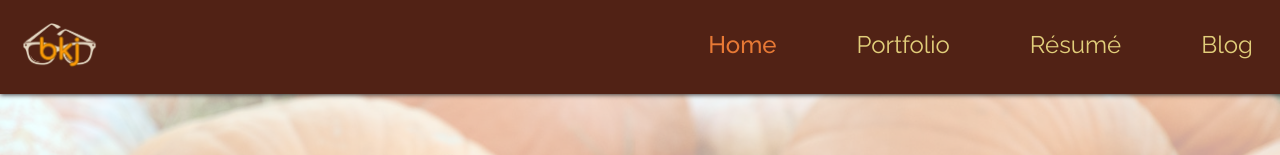
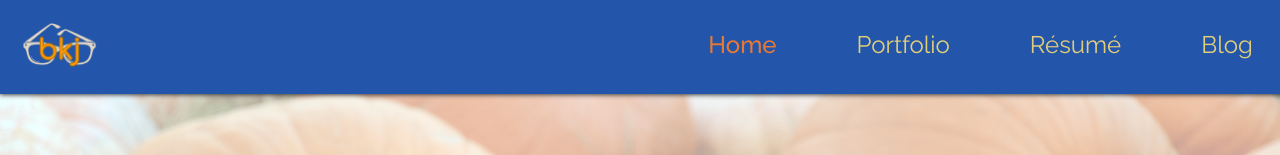
Before and after one commit to benjaminkent/portfolio, a React (Create React App) app: page /#/ in a window 1280 px wide. Shown: the top 155 px of the page. Built offline with nearby package versions, Linux system fonts and the light colour scheme.

Commit message:
testing deploy time

```diff
--- a/src/index.scss
+++ b/src/index.scss
@@ -1,12 +1,12 @@
 $primary-black: #212227;
 $primary-gray: #eff1f4;
 
-$primary-blue: #512215;
+// $primary-blue: #512215;
 $primary-orange: #e77935;
 $primary-white: #e1ce7a;
 
 // $primary-white: #d5dfef;
-// $primary-blue: #2355aa;
+$primary-blue: #2355aa;
 // $primary-orange: #f7a50e;
 
 @import 'header';
```
